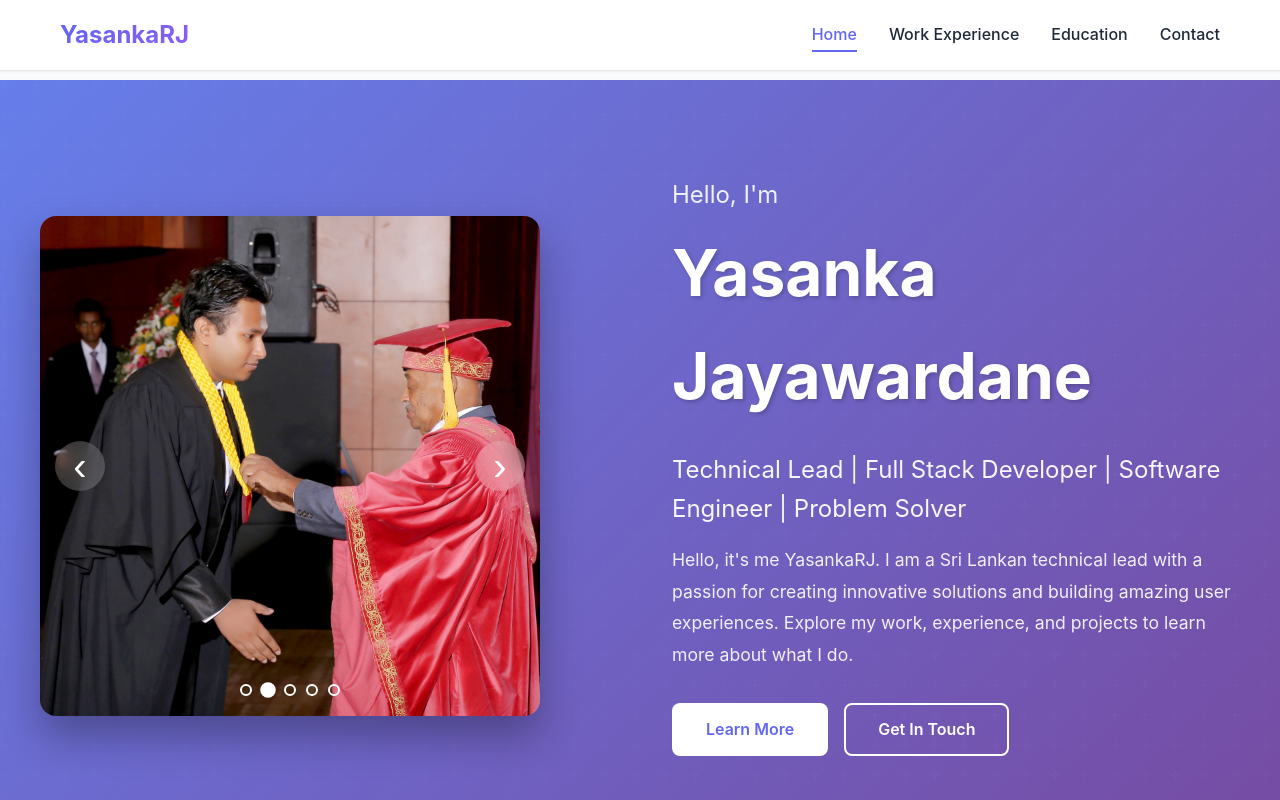
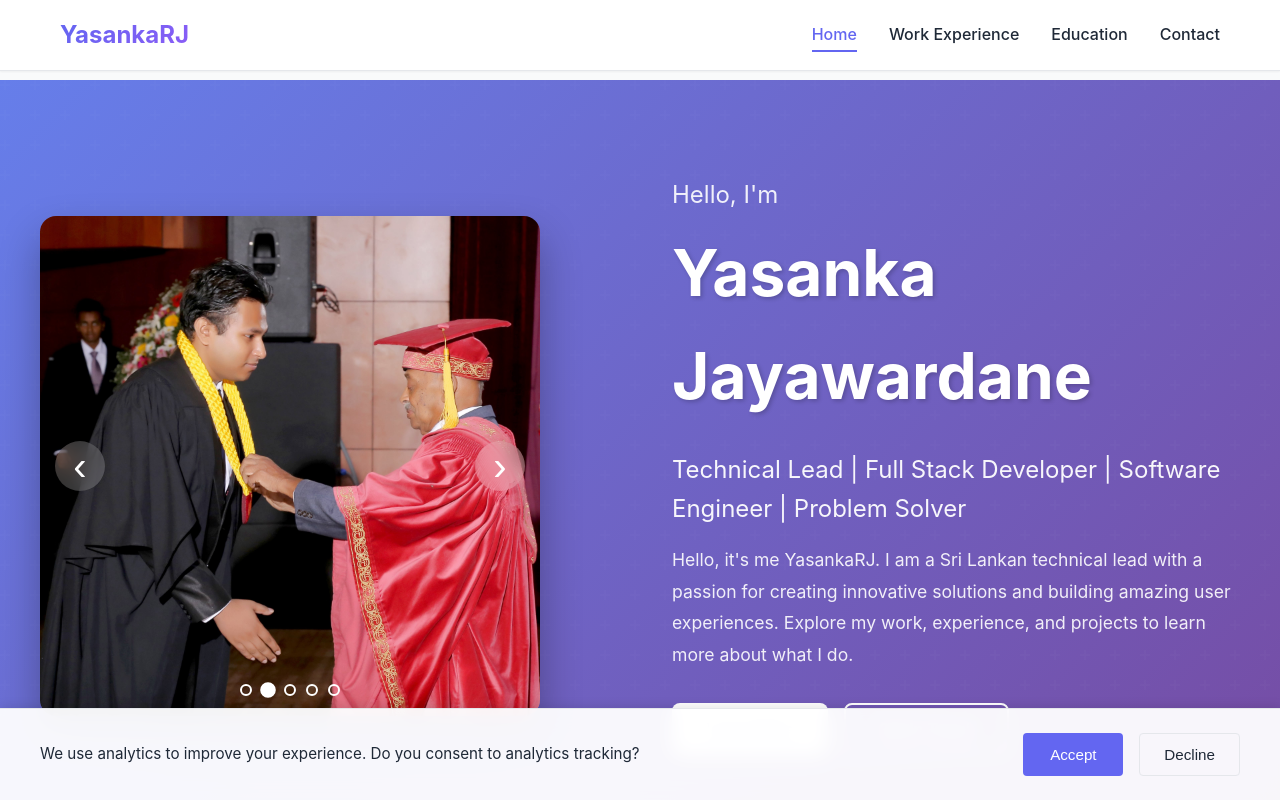
Before and after one commit to yasankarj/yasankarj.github.io, a React (Vite) app: page / in a window 1280 px wide. Shown: the top 800 px of the page. Built offline with nearby package versions, Linux system fonts and the light colour scheme.

Commit message:
feat: consent based analytics

```diff
--- a/index.html
+++ b/index.html
@@ -14,15 +14,7 @@
     <meta property="og:type" content="website" />
     <meta property="og:locale" content="en_US" />
     <meta property="og:site_name" content="Yasanka Jayawardane" />
-    <!-- Google tag (gtag.js) -->
-    <script async src="https://www.googletagmanager.com/gtag/js?id=G-EXK45QBBT7"></script>
-    <script>
-      window.dataLayer = window.dataLayer || [];
-      function gtag(){dataLayer.push(arguments);}
-      gtag('js', new Date());
-
-      gtag('config', 'G-EXK45QBBT7');
-    </script>
+    <!-- Google Analytics will be loaded only after user consent -->
     <title>YasankaRJ</title>
   </head>
   <body>
--- a/src/App.jsx
+++ b/src/App.jsx
@@ -1,5 +1,6 @@
 import { HashRouter as Router, Routes, Route, useLocation } from 'react-router-dom'
 import Navigation from './components/Navigation'
+import ConsentBanner from './components/ConsentBanner'
 import Home from './pages/Home'
 import WorkExperience from './pages/WorkExperience'
 import Education from './pages/Education'
@@ -8,12 +9,16 @@ import Contact from './pages/Contact'
 import './App.css'
 import { useEffect } from "react";
 import { pageview } from "./analytics";
+import { getConsent } from "./utils/consent";
 
 function AppContent() {
   const location = useLocation();
 
   useEffect(() => {
-    pageview(location.pathname);
+    // Only track pageview if user has consented
+    if (getConsent()) {
+      pageview(location.pathname);
+    }
   }, [location]);
 
   return (
@@ -27,6 +32,7 @@ function AppContent() {
           <Route path="/contact" element={<Contact />} />
         </Routes>
       </main>
+      <ConsentBanner />
     </div>
   );
 }
--- a/src/analytics.js
+++ b/src/analytics.js
@@ -1,5 +1,8 @@
+import { getConsent } from './utils/consent';
+
 export const pageview = (url) => {
-    if (window.gtag) {
+    // Only track if user has consented and gtag is available
+    if (getConsent() && window.gtag) {
       window.gtag('config', 'G-EXK45QBBT7', {
         page_path: url,
       });
--- /dev/null
+++ b/src/components/ConsentBanner.css
@@ -0,0 +1,106 @@
+.consent-banner {
+  position: fixed;
+  bottom: 0;
+  left: 0;
+  right: 0;
+  background: rgba(255, 255, 255, 0.95);
+  backdrop-filter: blur(10px);
+  color: var(--text-primary);
+  padding: 1.5rem 20px;
+  z-index: 10000;
+  box-shadow: 0 -2px 10px rgba(0, 0, 0, 0.1);
+  border-top: 1px solid var(--border-color);
+  animation: slideUp 0.3s ease-out;
+}
+
+@keyframes slideUp {
+  from {
+    transform: translateY(100%);
+  }
+  to {
+    transform: translateY(0);
+  }
+}
+
+.consent-banner-content {
+  max-width: 1200px;
+  margin: 0 auto;
+  display: flex;
+  align-items: center;
+  justify-content: space-between;
+  gap: 1.5rem;
+  flex-wrap: wrap;
+}
+
+.consent-banner-content p {
+  margin: 0;
+  flex: 1;
+  min-width: 250px;
+  font-size: 0.95rem;
+  line-height: 1.6;
+  color: var(--text-primary);
+}
+
+.consent-banner-buttons {
+  display: flex;
+  gap: 1rem;
+  flex-shrink: 0;
+}
+
+.consent-button {
+  padding: 0.75rem 1.5rem;
+  border: none;
+  border-radius: 4px;
+  cursor: pointer;
+  font-size: 0.95rem;
+  font-weight: 500;
+  transition: all 0.2s ease;
+  min-width: 100px;
+}
+
+.consent-button.accept {
+  background: var(--primary-color);
+  color: white;
+}
+
+.consent-button.accept:hover {
+  background: var(--primary-dark);
+  transform: translateY(-1px);
+  box-shadow: var(--shadow-md);
+}
+
+.consent-button.decline {
+  background: transparent;
+  color: var(--text-primary);
+  border: 1px solid var(--border-color);
+}
+
+.consent-button.decline:hover {
+  background: var(--bg-tertiary);
+  border-color: var(--text-secondary);
+  color: var(--text-primary);
+}
+
+@media (max-width: 768px) {
+  .consent-banner {
+    padding: 1.25rem 20px;
+  }
+
+  .consent-banner-content {
+    flex-direction: column;
+    align-items: stretch;
+  }
+
+  .consent-banner-content p {
+    font-size: 0.9rem;
+    margin-bottom: 0.5rem;
+  }
+
+  .consent-banner-buttons {
+    width: 100%;
+  }
+
+  .consent-button {
+    flex: 1;
+  }
+}
--- /dev/null
+++ b/src/components/ConsentBanner.jsx
@@ -0,0 +1,46 @@
+import { useState, useEffect } from 'react';
+import { getConsent, setConsent, hasConsentDecision } from '../utils/consent';
+import './ConsentBanner.css';
+
+function ConsentBanner() {
+  const [showBanner, setShowBanner] = useState(false);
+
+  useEffect(() => {
+    // Only show banner if user hasn't made a decision yet
+    if (!hasConsentDecision()) {
+      setShowBanner(true);
+    }
+  }, []);
+
+  const handleAccept = () => {
+    setConsent(true);
+    setShowBanner(false);
+  };
+
+  const handleDecline = () => {
+    setConsent(false);
+    setShowBanner(false);
+  };
+
+  if (!showBanner) return null;
+
+  return (
+    <div className="consent-banner">
+      <div className="consent-banner-content">
+        <p>
+          We use analytics to improve your experience. Do you consent to analytics tracking?
+        </p>
+        <div className="consent-banner-buttons">
+          <button onClick={handleAccept} className="consent-button accept">
+            Accept
+          </button>
+          <button onClick={handleDecline} className="consent-button decline">
+            Decline
+          </button>
+        </div>
+      </div>
+    </div>
+  );
+}
+
+export default ConsentBanner;
--- a/src/main.jsx
+++ b/src/main.jsx
@@ -2,6 +2,12 @@ import React from 'react'
 import ReactDOM from 'react-dom/client'
 import App from './App.jsx'
 import './index.css'
+import { getConsent, loadGoogleAnalytics } from './utils/consent'
+
+// Load Google Analytics if user previously consented
+if (getConsent()) {
+  loadGoogleAnalytics();
+}
 
 // Register service worker for image caching
 if ('serviceWorker' in navigator) {
--- /dev/null
+++ b/src/utils/consent.js
@@ -0,0 +1,40 @@
+const CONSENT_KEY = 'analytics_consent';
+
+export const getConsent = () => {
+  if (typeof window === 'undefined') return null;
+  const consent = localStorage.getItem(CONSENT_KEY);
+  return consent === 'true';
+};
+
+export const setConsent = (consented) => {
+  if (typeof window === 'undefined') return;
+  localStorage.setItem(CONSENT_KEY, consented.toString());
+
+  // If consent is given, load Google Analytics
+  if (consented) {
+    loadGoogleAnalytics();
+  }
+};
+
+export const hasConsentDecision = () => {
+  if (typeof window === 'undefined') return false;
+  return localStorage.getItem(CONSENT_KEY) !== null;
+};
+
+export const loadGoogleAnalytics = () => {
+  // Don't load if already loaded
+  if (window.gtag) return;
+
+  // Load gtag.js script
+  const script1 = document.createElement('script');
+  script1.async = true;
+  script1.src = 'https://www.googletagmanager.com/gtag/js?id=G-EXK45QBBT7';
+  document.head.appendChild(script1);
+
+  // Initialize gtag
+  window.dataLayer = window.dataLayer || [];
+  function gtag(){window.dataLayer.push(arguments);}
+  window.gtag = gtag;
+  gtag('js', new Date());
+  gtag('config', 'G-EXK45QBBT7');
+};
```
